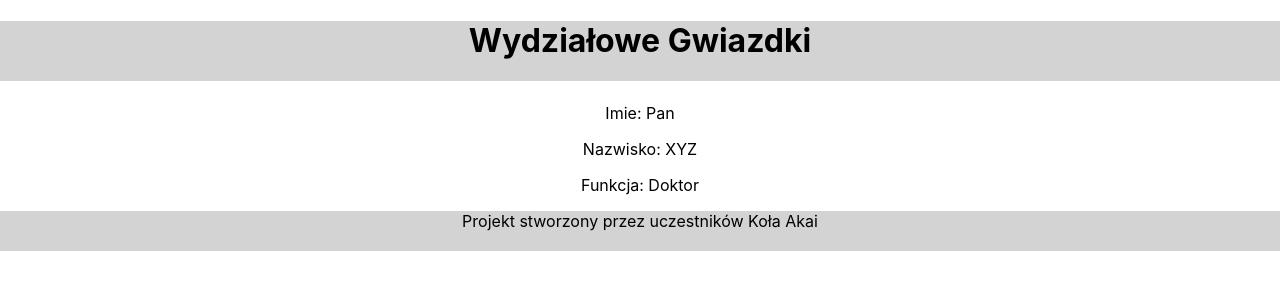
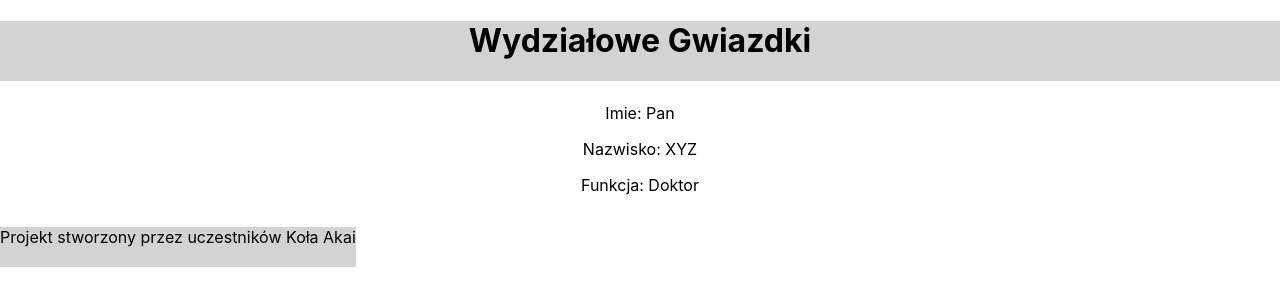
Before and after one commit to akai-org/wydzialowe-gwiazdki, a React (Create React App) app: page / in a window 1280 px wide. Shown: the top 306 px of the page. Built offline with nearby package versions, Linux system fonts and the light colour scheme.

Commit message:
change footerClass

```diff
--- a/src/App.css
+++ b/src/App.css
@@ -17,16 +17,18 @@
   color: #61dafb;
 }
 .footerClass{
+  position:fixed;
   background-color: lightgrey;
   display: flex;
   justify-content: center;
   height: 40px;
+
 }
 .header{
   background-color: lightgrey;
-  display: flex;
   justify-content: center;
   height: 60px;
+
 }
 
 
```
